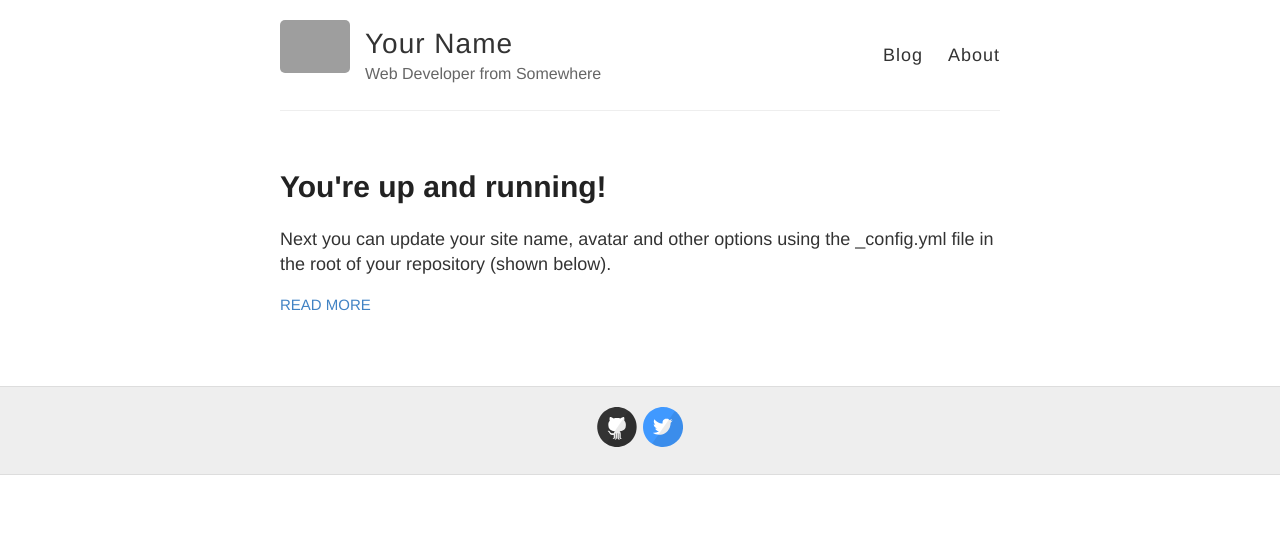
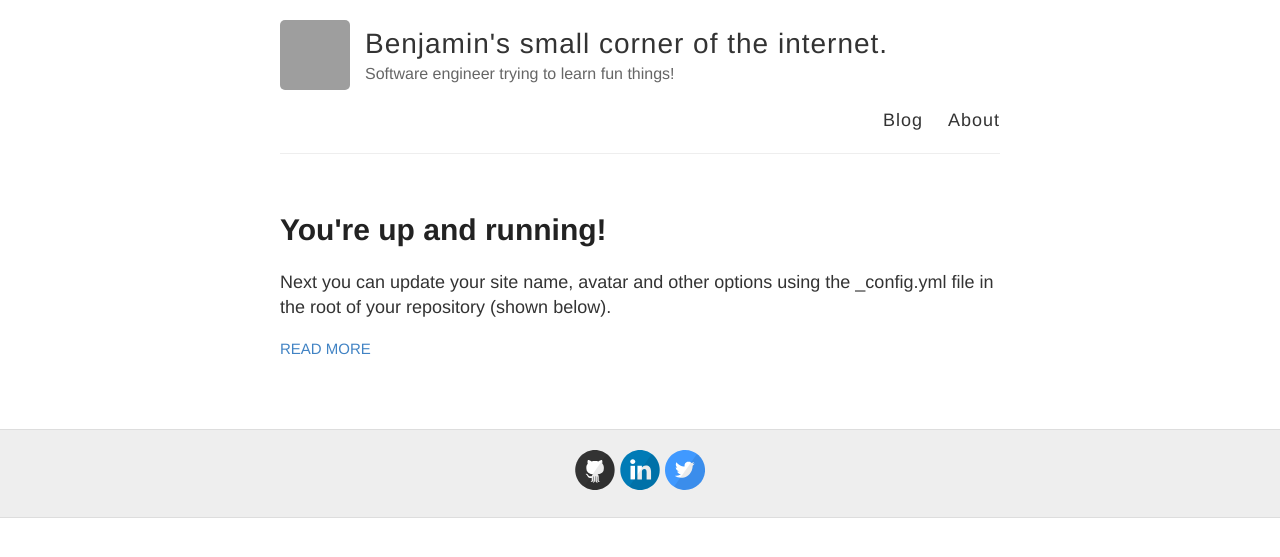
Before and after one commit to benmi3/benmi3.github.io, a Jekyll site: the page built from index.html, in a window 1280 px wide. Shown: the top 557 px of the page. Built offline with Jekyll 4.4.1, drawn with Linux system fonts in a browser that asks for light colours; grey boxes are pictures that could not be loaded.

Commit message:
updated the config.yml from the default from the fork to the my recent info.

```diff
--- a/_config.yml
+++ b/_config.yml
@@ -3,13 +3,13 @@
 #
 
 # Name of your site (displayed in the header)
-name: Your Name
+name: Benjamin's small corner of the internet.
 
 # Short bio or description (displayed in the header)
-description: Web Developer from Somewhere
+description: Software engineer trying to learn fun things!
 
 # URL of your avatar or profile pic (you could use your GitHub profile pic)
-avatar: https://raw.githubusercontent.com/barryclark/jekyll-now/master/images/jekyll-logo.png
+avatar:  https://avatars.githubusercontent.com/u/69441266?v=4
 
 #
 # Flags below are optional
@@ -21,12 +21,12 @@
   email:
   facebook:
   flickr:
-  github: barryclark/jekyll-now
+  github: benmi3/benmi3.github.io
   instagram:
-  linkedin:
+  linkedin: benjaminj0rgensen
   pinterest:
   rss: # just type anything here for a working RSS icon
-  twitter: jekyllrb
+  twitter: the_benmi
   stackoverflow: # your stackoverflow profile, e.g. "users/50476/bart-kiers"
   youtube: # channel/<your_long_string> or user/<user-name>
   googleplus: # anything in your profile username that comes after plus.google.com/
```
